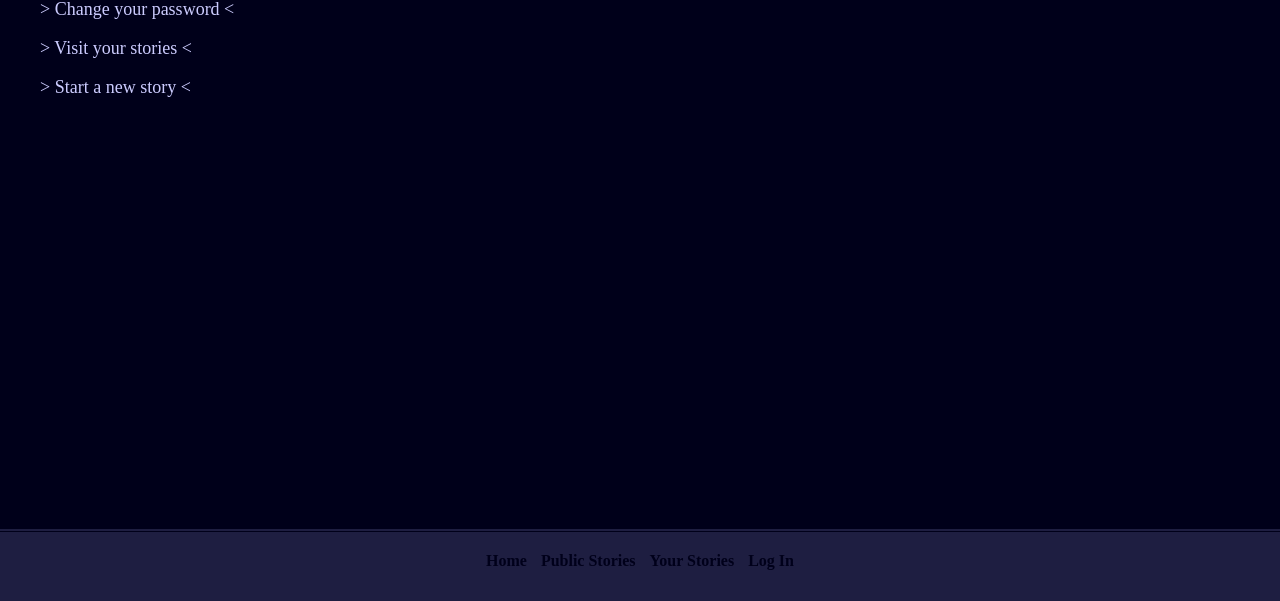
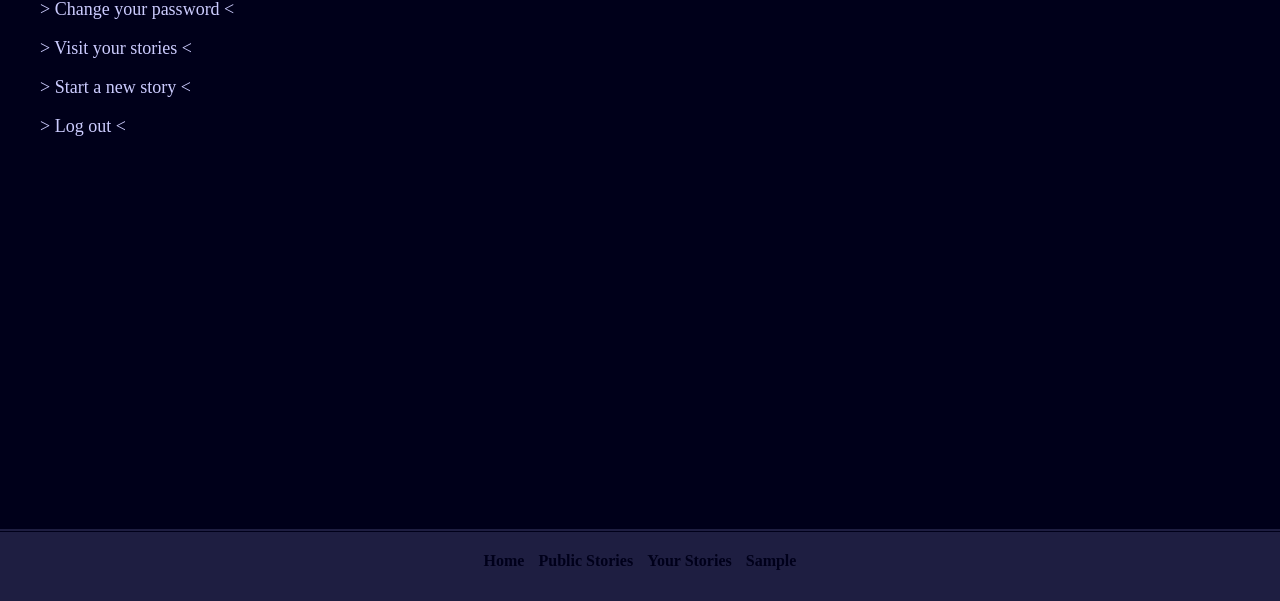
Before and after one commit to anaisabel7/blackcat-storysharing, a Django app: page /profile in a window 1280 px wide. Shown: the part 199-800 px from the top of the page. Run offline with Django 3.2, Linux system fonts and the light colour scheme; the visitor is signed in with stand-in values (Sample User, id 1); parts of the project's set-up code (start-up, migrations or seed data) failed here and were passed over.

Commit message:
Modified menu and added logout link to profile (modified test)

```diff
--- a/blackcat/blackcat/storysharing/templates/base.html
+++ b/blackcat/blackcat/storysharing/templates/base.html
@@ -11,7 +11,11 @@
         <span><a href="{% url 'index' %}">Home</a></span>
         <span><a href="{% url 'stories' %}">Public Stories</a></span>
         <span><a href="{% url 'personal' %}">Your Stories</a></span>
-        <span><a href="{% url 'login' %}">Log In</a></span>
+        {% if user.is_authenticated %}
+            <span><a href="{% url 'profile' %}">{{ user.username|title }}</a></span>
+        {% else %}
+            <span><a href="{% url 'login' %}">Log In</a></span>
+        {% endif %}
     </p>
 </div>
 {% endblock %}
--- a/blackcat/blackcat/storysharing/templates/storysharing/profile.html
+++ b/blackcat/blackcat/storysharing/templates/storysharing/profile.html
@@ -26,5 +26,6 @@
     <p class="links"><a href="{% url 'change_password' %}"> > Change your password < </a></p>
     <p class="links"><a href="{% url 'personal' %}"> > Visit your stories < </a></p>
     <p class="links"><a href="{% url 'start_story' %}"> > Start a new story < </a></p>
+    <p class="links"><a href="{% url 'logout' %}"> > Log out < </a></p>
 </div>
 {% endblock %}
--- a/blackcat/blackcat/test_user_views.py
+++ b/blackcat/blackcat/test_user_views.py
@@ -264,8 +264,11 @@ class ProfileViewTest(TestCase):
         self.assertContains(response, "> Change your password <")
         self.assertContains(response, "> Visit your stories <")
         self.assertContains(response, "> Start a new story <")
+        self.assertContains(response, "> Log out <")
         self.assertContains(response, reverse('change_password'))
         self.assertContains(response, reverse('personal'))
+        self.assertContains(response, reverse('profile'))
+        self.assertContains(response, reverse('logout'))
         self.assertContains(
             response, "<input type=\"hidden\" name=\"username\"")
         self.assertContains(response, "<input type=\"submit\"")
```
